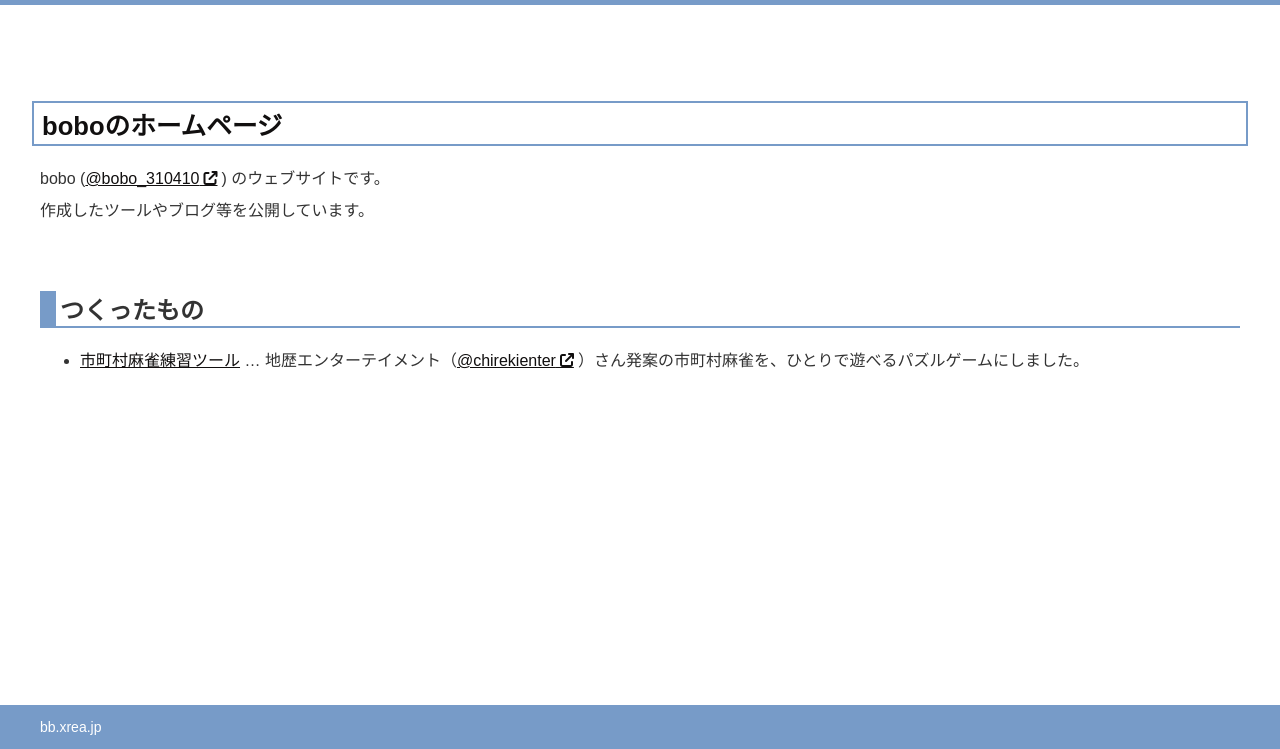
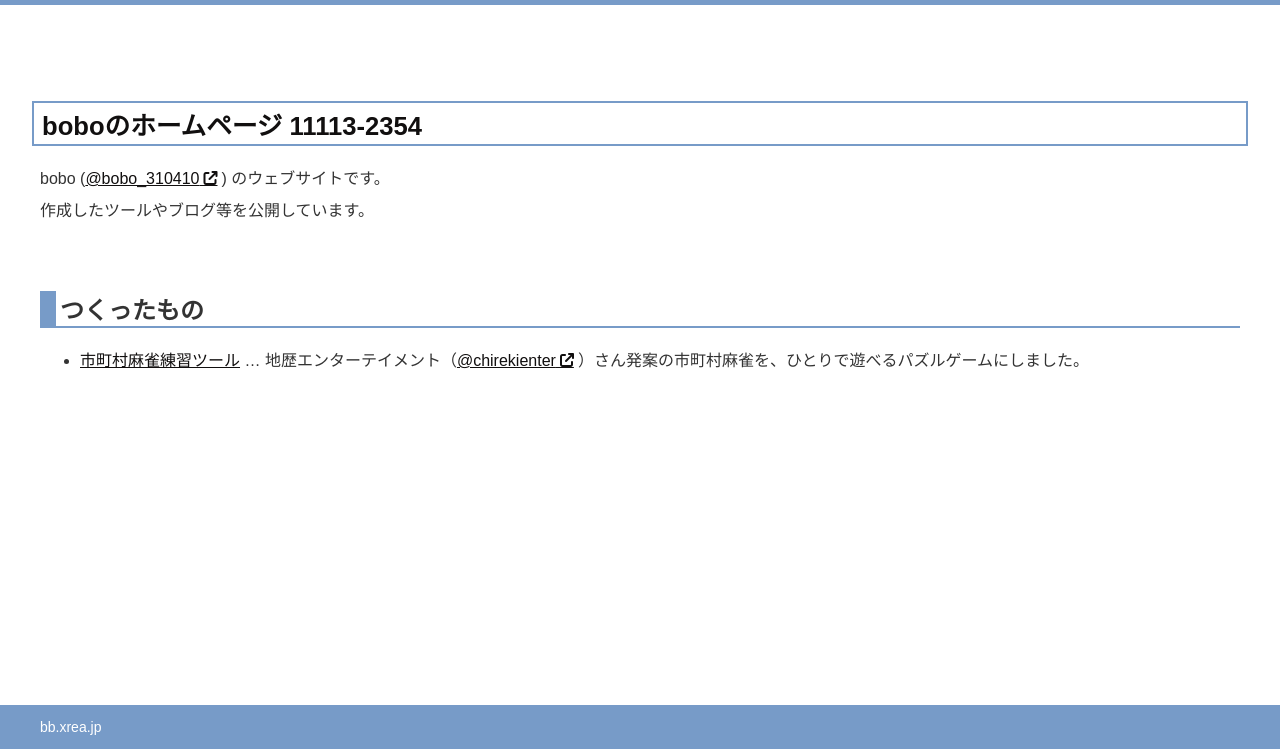
Before and after one commit to k7ubb/deploy_test, a plain HTML site: page index.html in a window 1280 px wide. Shown: the part 51-800 px from the top of the page. Drawn offline with Linux system fonts and the light colour scheme.

Commit message:
test: content update

```diff
--- a/index.html
+++ b/index.html
@@ -14,7 +14,7 @@
 
 <main>
 	<div>
-		<h1>boboのホームページ</h1>
+		<h1>boboのホームページ 11113-2354</h1>
 		<p>bobo (<a href="https://twitter.com/bobo_310410" target="_blank">@bobo_310410</a>) のウェブサイトです。<br>作成したツールやブログ等を公開しています。</p>
 
 		<h2>つくったもの</h2>
```
Also changed, not shown: 2 other files.
